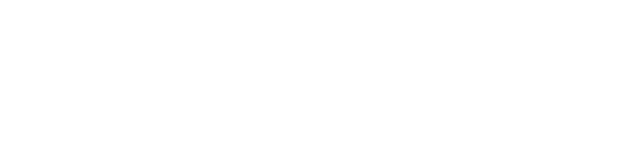
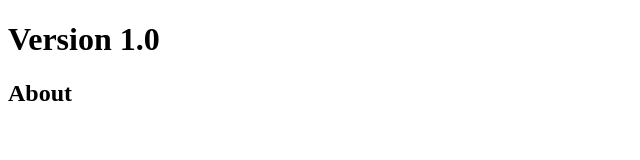
Before and after one commit to anuranrc/Job-Scheduler, a plain HTML site: page index.html in a window 1280 px wide. Shown: the whole page, without its empty margins (0-640 px from the left). Drawn offline with Linux system fonts and the light colour scheme.

Commit message:
revision-2

```diff
--- a/index.html
+++ b/index.html
@@ -4,7 +4,8 @@
     <meta charset="UTF-8">
     <title>Job Scheduler Project</title>
 </head>
-<body>
+<h1> Version 1.0</h1>
+<h2> About</h2>
 
 </body>
 </html>
```
